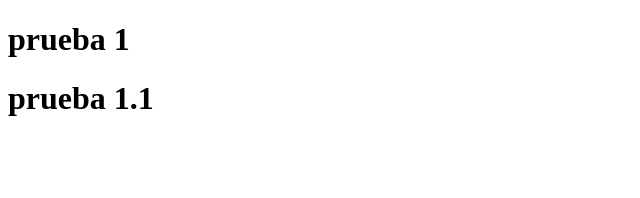
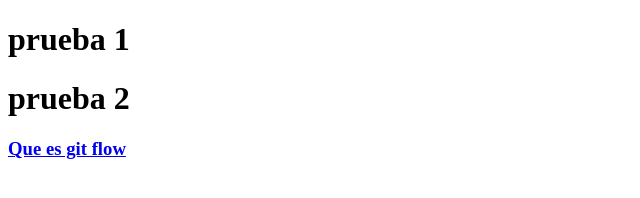
Before and after one commit to ArtemioD/Practica-git-flow, a plain HTML site: page index.html in a window 1280 px wide. Shown: the whole page, without its empty margins (0-640 px from the left). Drawn offline with Linux system fonts and the light colour scheme.

Commit message:
link - 'Que es git flow?'

```diff
--- a/index.html
+++ b/index.html
@@ -9,7 +9,10 @@
 <body>
 
     <h1>prueba 1</h1>
-    <h1>prueba 1.1</h1>
+    <h1>prueba 2</h1>
+    <h3>
+        <a href="https://blog.chuidiang.org/2016/11/29/git-flow/">Que es git flow</a>
+    </h3>
 
 </body>
 </html>
```
